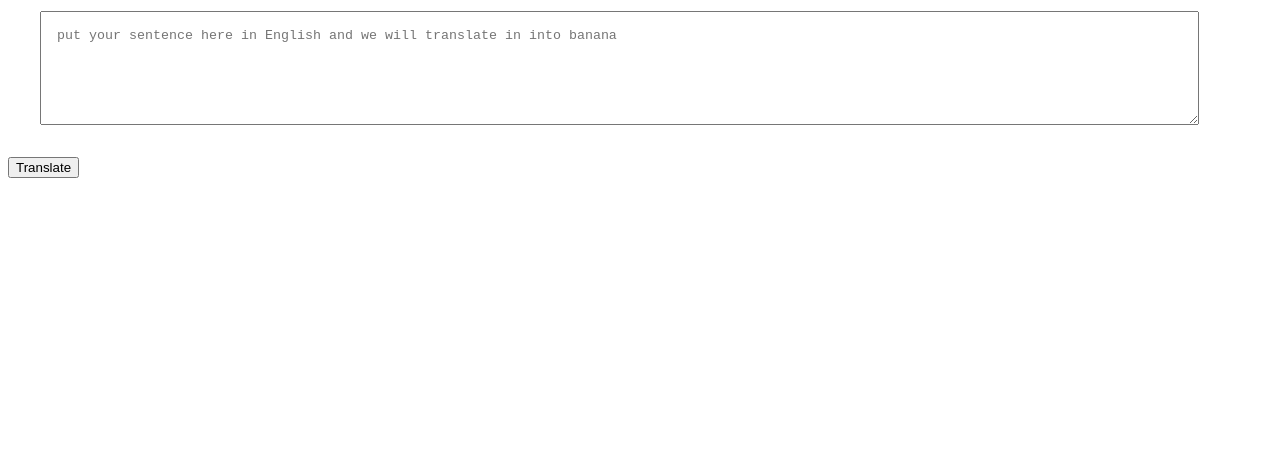
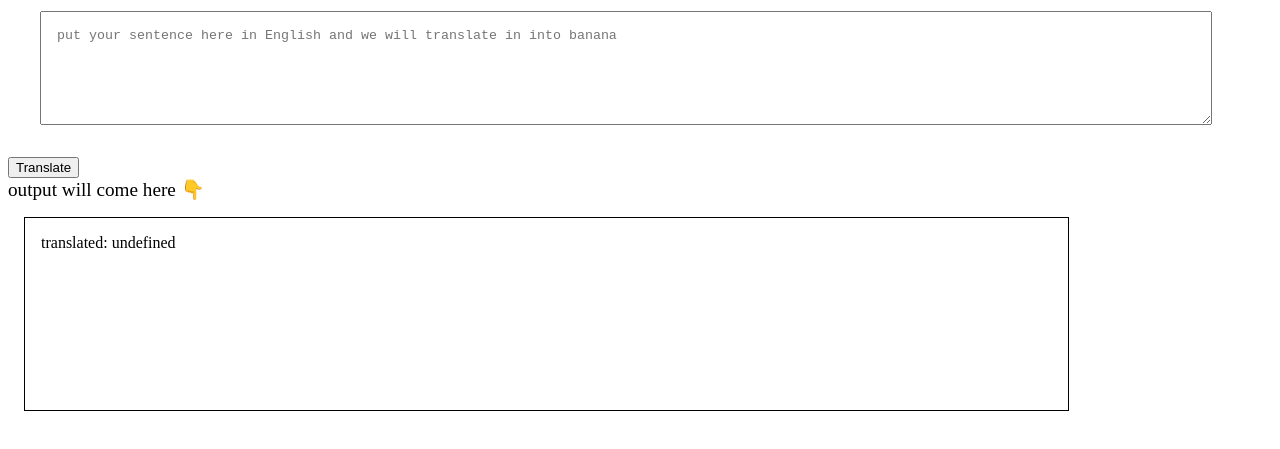
Before and after one commit to sudarshana12/neogcamp-banana-speak, a plain HTML site: page index.html in a window 1280 px wide. Both pictures are taken after a click on the button "Translate". Shown: the part 79-528 px from the top of the page. Drawn offline with Linux system fonts and the light colour scheme.

Commit message:
input output processing

```diff
--- a/app.js
+++ b/app.js
@@ -1,9 +1,10 @@
 var btnTranslate = document.querySelector("#btn-translate");
 var txtInput = document.querySelector("#txt-input");
+var outputDiv = document.querySelector("#output");
 
-console.log(txtInput)
+function clickHandler(){
+    outputDiv.innerText = "translated: " + txtInput.Value;
 
-btnTranslate.addEventListener("click",function clickEventHandler() {
-        console.log("clicked!");
-        console.log("input",txtInput.value);
-    })
+};
+
+btnTranslate.addEventListener("click", clickHandler)
--- a/index.html
+++ b/index.html
@@ -7,10 +7,17 @@
     <title>banana speak</title>
     <style>
         textarea{
-            width: 89%;
+            width: 90%;
             height: 10vh;
             display:block;
             margin: 2rem;
+            padding: 1rem;
+        }
+        #output{
+            margin: 1rem;
+            border: 1px solid black;
+            height: 20vh;
+            width: 80%;
             padding: 1rem;
         }
     </style>
@@ -19,6 +26,11 @@
     <h1> talk banana</h1>
     <textarea id="txt-input" placeholder="put your sentence here in English and we will translate in into banana"></textarea>
     <button id="btn-translate">Translate</button>
+    <div style="font-size: larger;">output will come here 👇</div>
+    <div id="output"></div>
+
+
+
     <script src = "app.js" type="text/javascript"></script>
 </body>
 </html>
```
